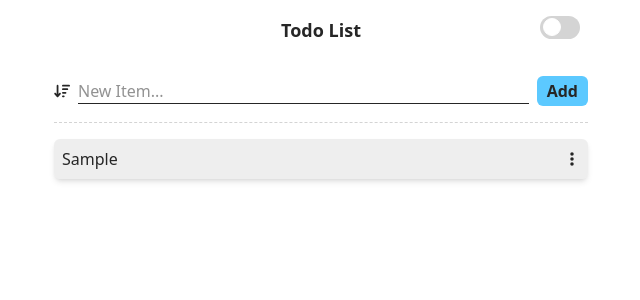
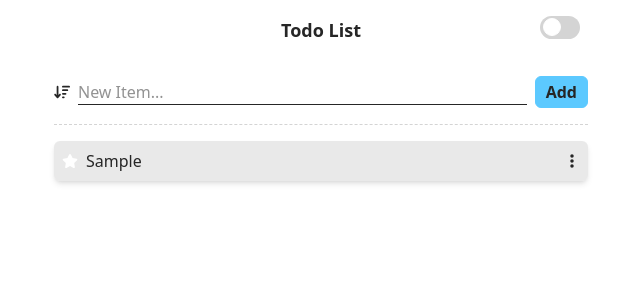
Before and after one commit to jh1950/react-todolist, a React (Vite) app: page / in a window 1280 px wide. Both pictures are taken after typing "Sample" into the empty fields and a click on the button "Add". Shown: the top 300 px of the page, without its empty margins (319-959 px from the left). Built offline with nearby package versions, Linux system fonts and the light colour scheme.

Commit message:
update form cancel, todo important

```diff
--- a/src/App.tsx
+++ b/src/App.tsx
@@ -21,9 +21,9 @@ export default function App() {
 	const submit = (e: React.FormEvent<HTMLFormElement>) => {
 		e.preventDefault();
 
-		const val = e.currentTarget.input.value.trim();
+		const val = e.currentTarget.input.value.trim() as string;
 		if (!val) return;
-		addTodoList(val);
+		addTodoList({label: val});
 
 		e.currentTarget.reset();
 	};
--- a/src/components/Form.tsx
+++ b/src/components/Form.tsx
@@ -1,4 +1,4 @@
-import { forwardRef } from "react";
+import { useRef, forwardRef } from "react";
 
 import Button from "./Button";
 import Input from "./Input";
@@ -8,18 +8,40 @@ import Input from "./Input";
 interface FormProps extends Omit<React.ComponentPropsWithoutRef<"form">, "children"> {
 	defaultValue?: string;
 	label?: string;
+	cancel?: (e: React.MouseEvent<HTMLButtonElement, MouseEvent>) => void;
 };
 
 const Form = forwardRef<HTMLFormElement, FormProps>(({
 	className="",
 	defaultValue,
 	label="Add",
+	cancel,
+	onSubmit,
 	...props
-}, ref) => {
+}, propsRef) => {
+	const formRef = useRef<HTMLFormElement>(null);
+	const ref = (propsRef || formRef) as React.RefObject<HTMLFormElement | null>;
+
+	const submit = (e: React.FormEvent<HTMLFormElement>) => {
+		e.preventDefault();
+		const form = ref.current;
+		const input = form?.input as HTMLInputElement | null;
+		const val = input?.value.trim();
+		if (!form || !input) return;
+
+		if (!val) {
+			input.classList.add("error");
+			return;
+		}
+
+		if (onSubmit) onSubmit(e);
+	};
+
 	return (
-		<form ref={ref} className={`${className} flex items-center gap-2`.trim()} {...props}>
-			<Input name="input" defaultValue={defaultValue} className="flex-1" placeholder="New Item..."/>
-			<Button className="bg-theme-primary hover:bg-theme-dark text-theme-text-dark" type="submit">{label}</Button>
+		<form ref={ref} className={`${className} flex items-center gap-2`.trim()} onSubmit={submit} {...props}>
+			<Input name="input" defaultValue={defaultValue} className="flex-1 [&.error]:border-red-500" placeholder="New Item..." onFocus={e => e.currentTarget.classList.remove("error")}/>
+			{cancel !== undefined && <Button className="border-1 border-(--bd-color) bg-(--bd-color) hover:bg-transparent text-(--text-color)" type="button" onClick={cancel}>Cancel</Button>}
+			<Button className="border-1 border-theme-primary hover:border-theme-dark bg-theme-primary hover:bg-theme-dark text-theme-text-dark" type="submit">{label}</Button>
 		</form>
 	);
 });
--- a/src/components/TodoBox.tsx
+++ b/src/components/TodoBox.tsx
@@ -1,5 +1,5 @@
 import { useRef, useState, useEffect } from "react";
-import { FaEllipsisVertical } from "react-icons/fa6";
+import { FaStar, FaEllipsisVertical } from "react-icons/fa6";
 
 import { TodoType } from "../hooks";
 import { Form, Button } from "../components";
@@ -7,13 +7,14 @@ import { Form, Button } from "../components";
 
 
 interface TodoBoxProps extends TodoType {
-	update: (id: number, label: string) => void;
+	update: (item: TodoType) => void;
 	remove: (id: number) => void;
 };
 
 export default function TodoBox({
 	id,
 	label,
+	important,
 	update,
 	remove,
 }: TodoBoxProps) {
@@ -25,7 +26,7 @@ export default function TodoBox({
 
 	const submit = (e: React.FormEvent<HTMLFormElement>) => {
 		e.preventDefault();
-		update(id, e.currentTarget.input.value);
+		update({id, label: e.currentTarget.input.value.trim()});
 		setIsMod(false);
 		btnRef.current?.focus();
 	};
@@ -67,8 +68,11 @@ export default function TodoBox({
 	}, []);
 
 	return (
-		<article className="bg-(--bd-color)/40 rounded-md shadow-md p-2">
+		<article className="bg-(--bd-color)/50 rounded-md shadow-md p-2">
 			<div className="relative flex items-center gap-2" aria-hidden={isMod} hidden={isMod}>
+				<button type="button" className={`${important ? "text-theme-primary hover:text-theme-dark" : "text-(--bg-color) hover:text-(--text-color)"}`} onClick={() => update({id, important: !important})}>
+					<FaStar/>
+				</button>
 				<span className="flex-1 break-all">{label}</span>
 				<button ref={btnRef} id={`menu-button-${id}`} type="button" aria-expanded={menuOpen} aria-haspopup="menu" onClick={() => setMenuOpen(p => !p)}>
 					<FaEllipsisVertical/>
@@ -94,7 +98,7 @@ export default function TodoBox({
 				</div>
 			</div>
 			{isMod &&
-				<Form ref={formRef} className="w-full" onSubmit={submit} defaultValue={label} label="Save"/>
+				<Form ref={formRef} className="w-full" onSubmit={submit} defaultValue={label} label="Save" cancel={() => setIsMod(false)}/>
 			}
 		</article>
 	);
--- a/src/hooks/useTodoList.tsx
+++ b/src/hooks/useTodoList.tsx
@@ -4,28 +4,35 @@ import { useState, useEffect } from "react";
 
 export interface TodoType {
 	id: number;
-	label: string;
+	label?: string;
+	important?: boolean;
 };
 
 
 
 export default function useTodoList() {
 	const init = JSON.parse(localStorage.getItem("todoList") || "[]") as TodoType[];
-	const [todoList, setTodoList] = useState<TodoType[]>(init);
+	const [todoList, setTodoList] = useState(init);
 
 	useEffect(() => {
 		localStorage.setItem("todoList", JSON.stringify(todoList));
 	}, [todoList]);
 
-	const addTodoList = (label: string) => {
+	const addTodoList = (item: Omit<TodoType, "id">) => {
 		setTodoList(prev => [...prev, {
 			id: (prev[prev.length-1]?.id || 0) + 1,
-			label: label,
+			...item,
 		}]);
 	};
 
-	const updateTodoList = (id: number, label: string) => {
-		setTodoList(prev => prev.map(x => x.id === id ? { ...x, label } : x));
+	const updateTodoList = (item: TodoType) => {
+		setTodoList(p => p.map(prev => {
+			if (prev.id !== item.id) return prev;
+			return {
+				...prev,
+				...item,
+			};
+		}));
 	};
 
 	const removeTodoList = (id: number) => {
```
